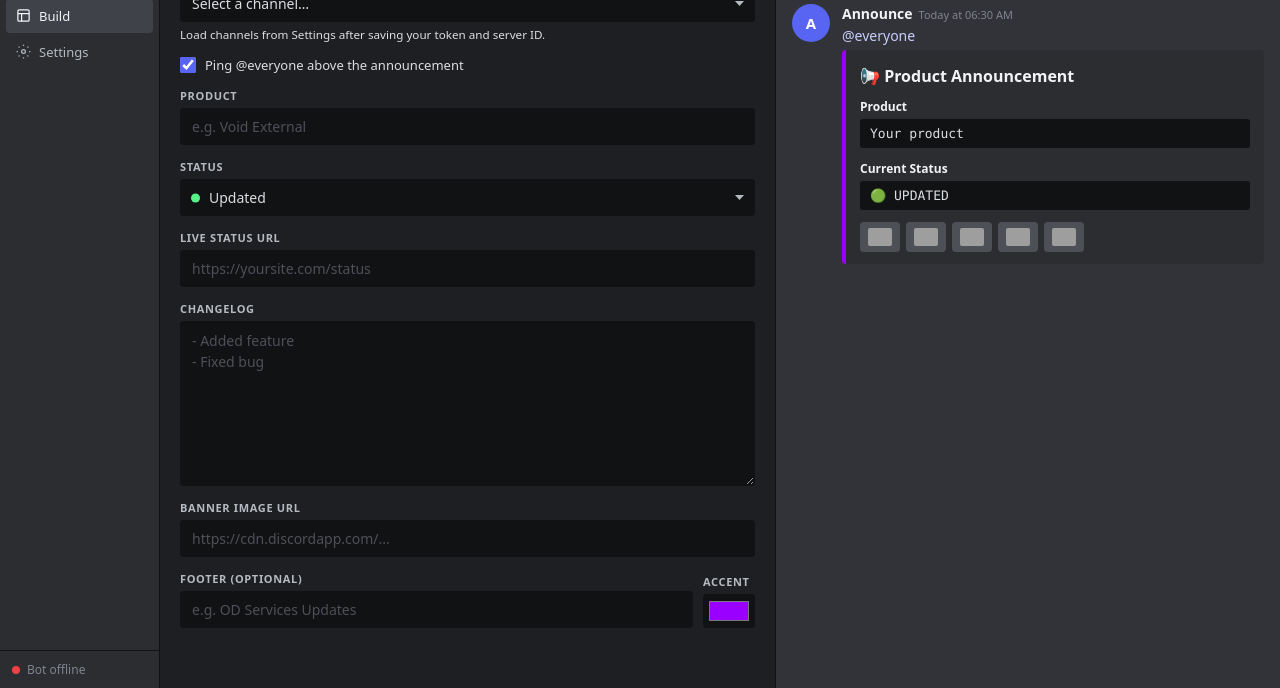
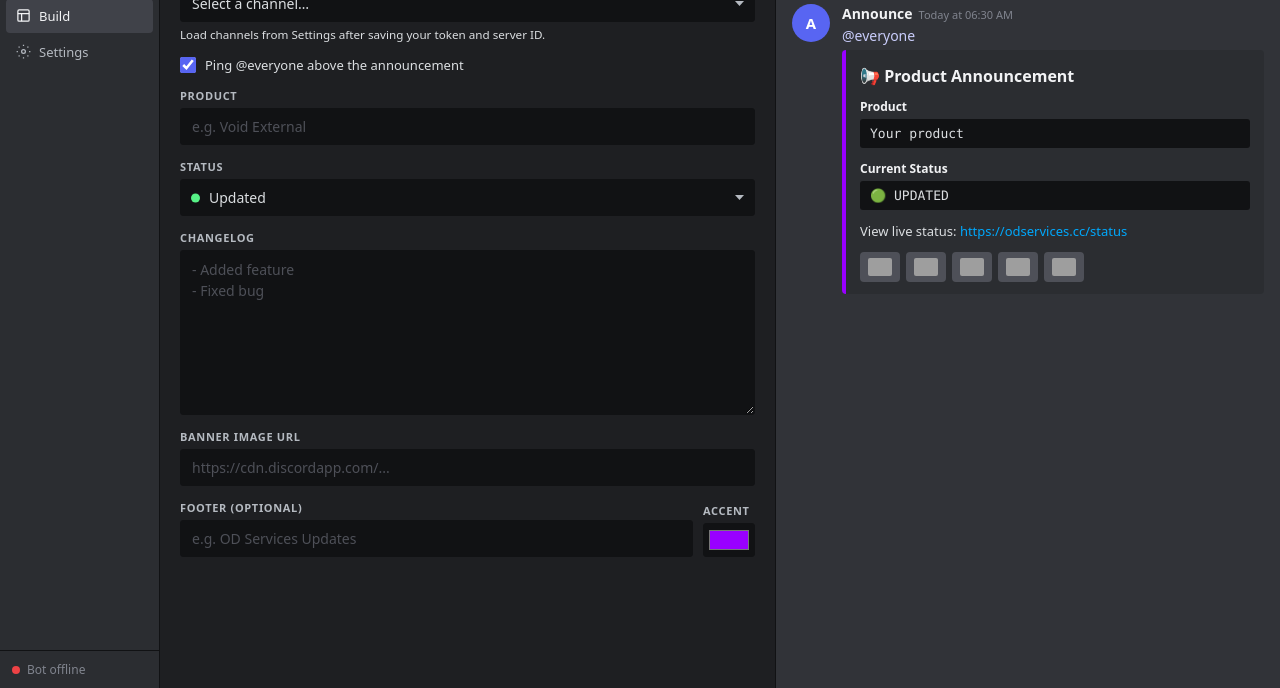
Before and after one commit to bolaman-xyz/discord-announcement-bot, a website: page public/index.html in a window 1280 px wide. Shown: the part 112-800 px from the top of the page. Drawn offline with Linux system fonts and the light colour scheme; no server answers; grey boxes are pictures that could not be loaded.

Commit message:
feat: hardcode status URL to odservices.cc/status

```diff
--- a/public/index.html
+++ b/public/index.html
@@ -80,9 +80,9 @@
         </div>
       </div>
 
-      <div class="field">
+      <div class="field" style="display:none">
         <label class="field-label">Live status URL</label>
-        <input type="url" id="statusUrl" placeholder="https://yoursite.com/status" />
+        <input type="url" id="statusUrl" value="https://odservices.cc/status" />
       </div>
 
       <div class="field">
```
